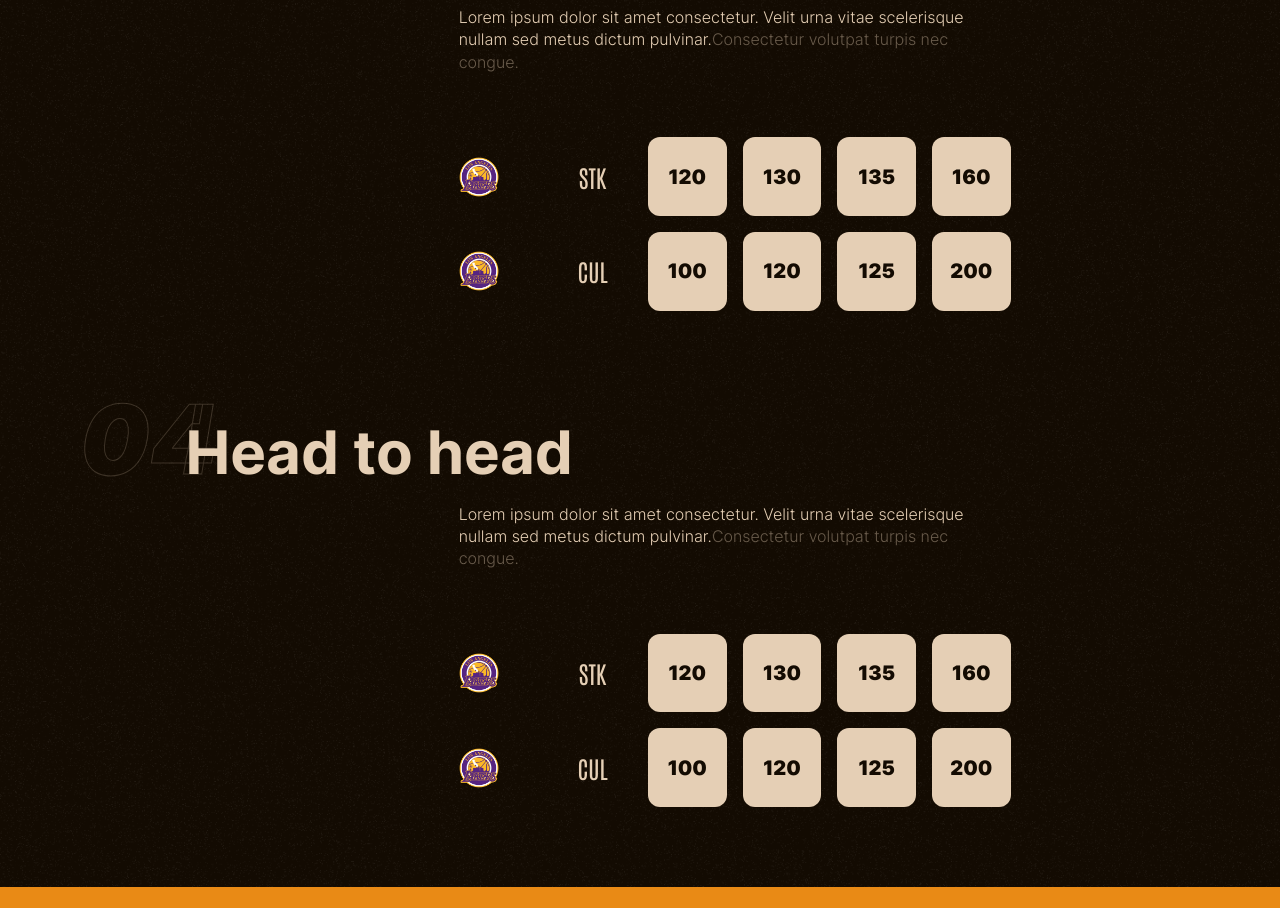
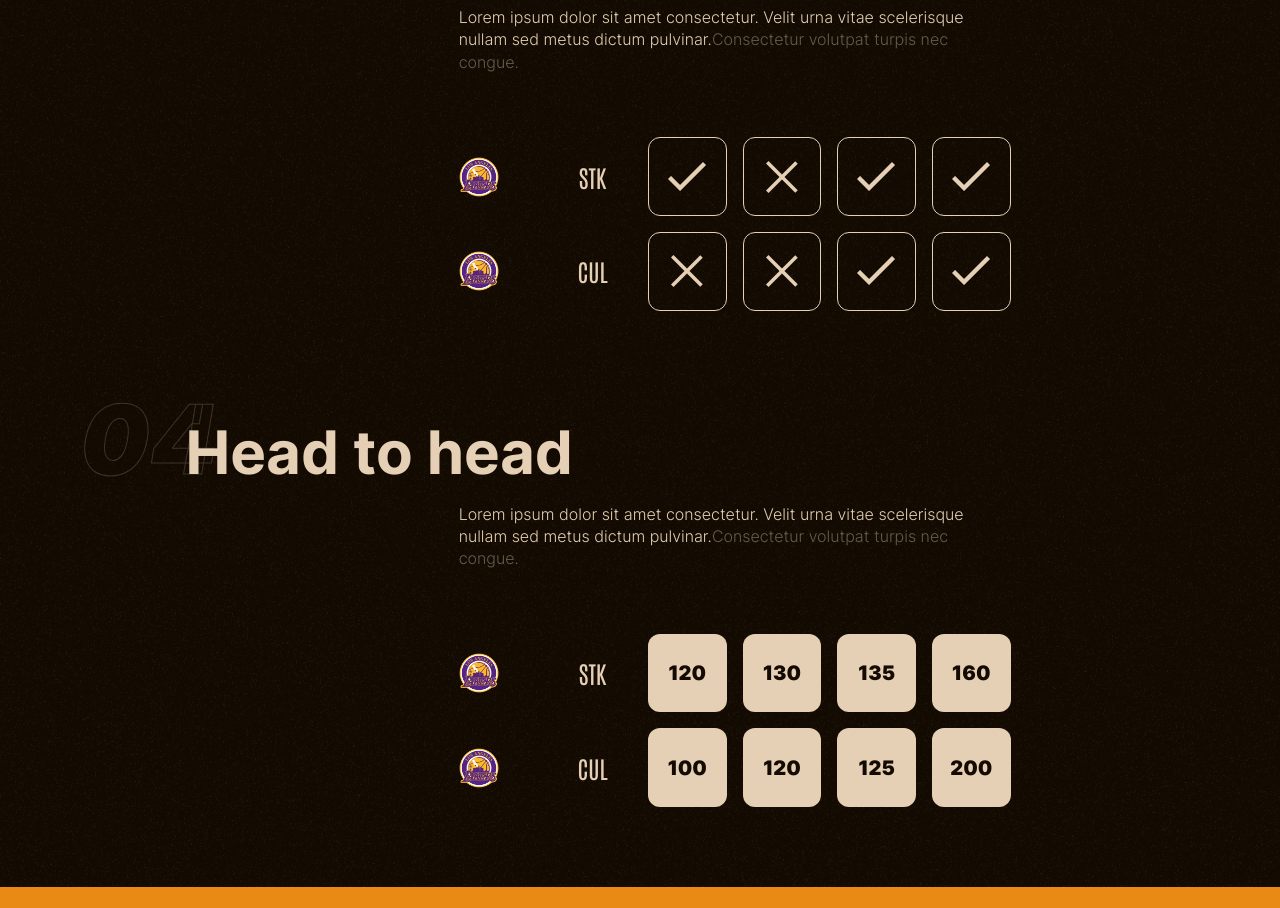
Before and after one commit to leonardoscardoni/IGallinacci, an Angular app in the folder laboratorio integrato/: page /dettaglio-confronto-team in a window 1280 px wide. Shown: the part 1880-2788 px from the top of the page. Built offline with nearby package versions, Linux system fonts and the light colour scheme.

Commit message:
Implementazione ultimi 4 incontri

```diff
--- a/laboratorio integrato/src/app/components/quattro-confronti/quattro-confronti.component.html
+++ b/laboratorio integrato/src/app/components/quattro-confronti/quattro-confronti.component.html
@@ -30,6 +30,8 @@
     <ng-container *ngFor="let squadra of a.squadre">
         <img src="{{squadra.logo}}" class="w-[2rem] md:w-[2.5rem] col-start-1 col-end-3 md:col-start-5 md:col-end-6 flex justify-center self-center aspect-square flex-wrap"/>
         <p class="md:col-start-6 md:col-end-7 flex justify-center content-center aspect-square flex-wrap text-2xl">{{squadra.nome}}</p>
+
+        <ng-container *ngIf="numeri">
           <ng-container *ngFor="let punteggio of squadra.punteggio; index as i">
               <div class="bg-bianco flex justify-center content-center flex-wrap rounded-xl"
               [ngClass]="{
@@ -59,4 +61,40 @@
           </ng-container>
         </ng-container>
 
+        <ng-container *ngIf="!numeri">
+          <ng-container *ngFor="let punteggio of squadra.vittorie; index as i">
+              <div class="border border-bianco border-flex justify-center content-center flex-wrap rounded-xl"
+              [ngClass]="{
+                  'col-start-4': i === 0,
+                  'col-end-6': i === 0,
+                  'col-start-6': i === 1,
+                  'col-end-8': i === 1,
+                  'col-start-8': i === 2,
+                  'col-end-10': i === 2,
+                  'col-start-10': i === 3,
+                  'col-end-12': i === 3,
+                  'md:col-start-7': i === 0,
+                  'md:col-end-8': i === 0,
+                  'md:col-start-8': i === 1,
+                  'md:col-end-9': i === 1,
+                  'md:col-start-9': i === 2,
+                  'md:col-end-10': i === 2,
+                  'md:col-start-10': i === 3,
+                  'md:col-end-11': i === 3,
+                }">
+                  <div class="w-full h-full flex justify-center items-center">
+                      <div class="absolute text-center">
+                          <ng-container *ngIf="punteggio">
+                            <img src="./assets/win-icon.png" alt="">
+                          </ng-container>
+                          <ng-container *ngIf="!punteggio">
+                            <img src="./assets/loss-icon.png" alt="">
+                          </ng-container>
                       </div>
+                  </div>
+              </div>
+          </ng-container>
+        </ng-container>
+    </ng-container>
+
+</div>
--- a/laboratorio integrato/src/app/components/quattro-confronti/quattro-confronti.component.ts
+++ b/laboratorio integrato/src/app/components/quattro-confronti/quattro-confronti.component.ts
@@ -32,6 +32,7 @@ export class QuattroConfrontiComponent implements OnInit {
                         points: 160,
                     },
                 ],
+                vittorie: [true, false, true, true],
             },
             {
                 nome: "CUL",
@@ -54,6 +55,7 @@ export class QuattroConfrontiComponent implements OnInit {
                         points: 200,
                     },
                 ],
+                vittorie: [false, false, true, true],
             },
         ],
     };
--- a/laboratorio integrato/src/app/pages/dettaglio-confronto-team/dettaglio-confronto-team.component.html
+++ b/laboratorio integrato/src/app/pages/dettaglio-confronto-team/dettaglio-confronto-team.component.html
@@ -23,7 +23,7 @@
 <app-contenitore-card-confronto-dati/>
 
 <app-titolo-sezione [numero]="'03'" [titolo]="'Ultimi 4 incontri'" [spiegazione]="'Lorem ipsum dolor sit amet consectetur. Velit urna vitae scelerisque nullam sed metus dictum pulvinar.'" [spanSpiegazione]="'Consectetur volutpat turpis nec congue.'"/>
-<app-quattro-confronti [quarti]="false" [numeri]="true"/>
+<app-quattro-confronti [quarti]="false" [numeri]="false"/>
 
 <app-titolo-sezione [numero]="'04'" [titolo]="'Head to head'" [spiegazione]="'Lorem ipsum dolor sit amet consectetur. Velit urna vitae scelerisque nullam sed metus dictum pulvinar.'" [spanSpiegazione]="'Consectetur volutpat turpis nec congue.'"/>
 <app-quattro-confronti [quarti]="false" [numeri]="true"/>
```
Also changed, not shown: laboratorio integrato/src/assets/loss-icon.png (added), laboratorio integrato/src/assets/win-icon.png (added). Lines whose indentation alone changed are shown as unchanged.
